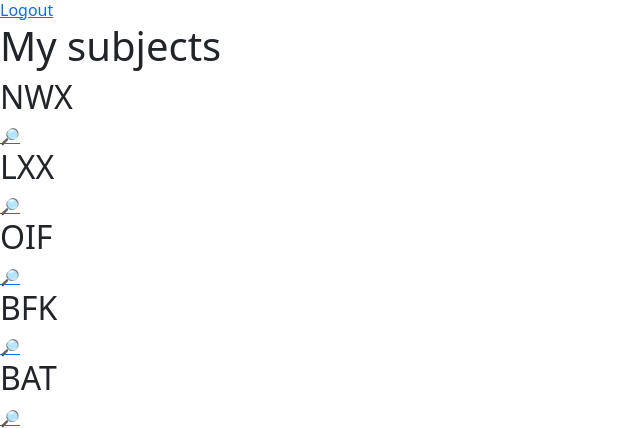
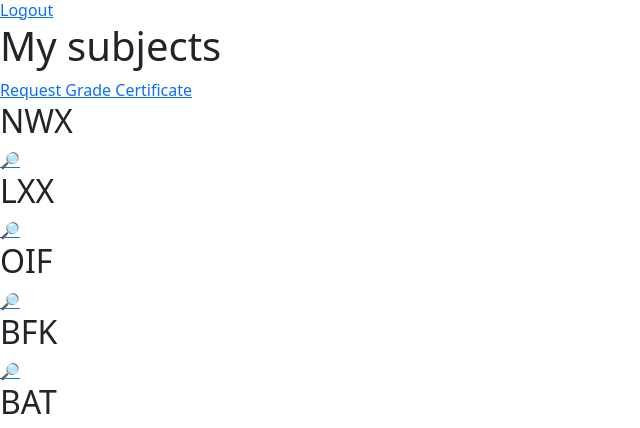
Before and after one commit to JonayKB/Lumino, a Django app: page /en/subjects/ in a window 1280 px wide. Shown: the part 118-546 px from the top of the page, without its empty margins (0-640 px from the left). Run offline with Django 5.2, Linux system fonts and the light colour scheme; a user stored in the database is signed in; data comes from the database, SQL or seed files in the repository; some libraries are stand-ins or nearby versions.

Commit message:
starign email

```diff
--- a/lumino/accounts/signals.py
+++ b/lumino/accounts/signals.py
@@ -1,7 +1,6 @@
 from django.db.models.signals import post_save
 from django.dispatch import receiver
 from users.models import Profile
-from django.conf import settings
 from django.contrib.auth import get_user_model
 
 
--- a/lumino/main/urls.py
+++ b/lumino/main/urls.py
@@ -26,6 +26,7 @@ urlpatterns = (
         path('subjects/', include('subjects.urls')),
         path('users/', include('users.urls')),
         path('admin/', admin.site.urls),
+        path('django-rq/', include('django_rq.urls')),
         path('', include('shared.urls')),
         path('', include('accounts.urls')),
         path('', include('django.conf.urls.i18n')),
--- /dev/null
+++ b/lumino/subjects/templates/emails/certificate.html
@@ -0,0 +1 @@
+<h1>THIS IS A TEST</h1>
--- a/lumino/subjects/templates/subjects/subject/list.html
+++ b/lumino/subjects/templates/subjects/subject/list.html
@@ -8,6 +8,9 @@
       <div class="message {{ message.tags }}">{{ message }}</div>
     {% endfor %}
   </div>
+  {% if user.profile.is_student %}
+  <a href="{% url 'subjects:request-certificate' %}">{% translate "Request Grade Certificate" %}</a>
+  {% endif %}
   <div class="subject-list">
     {% for subject in user_subjects %}
       {% include 'subjects/subject/component.html' %}
--- a/lumino/subjects/views.py
+++ b/lumino/subjects/views.py
@@ -1,9 +1,10 @@
 from django.shortcuts import render, redirect
 from shared.decorators import student_required, teacher_required
-from .models import Lesson, Subject,Enrollment
+from .models import Lesson, Subject
 from django.contrib.auth.decorators import login_required
 from .forms import SubjectEnrollForm, SubjectUnenrollForm,  EnrollmentMarkFormSet
 from django.contrib import messages
+from .tasks import deliver_certificate
 @login_required
 def subject_list(request):
     return render(request, 'subjects/subject/list.html')
@@ -64,7 +65,6 @@ def mark_list(request, subject: Subject):
     return render(request,'subjects/enrollment/mark_list.html',{'subject':subject})
 
 
-## TODO
 @login_required
 @teacher_required
 def edit_marks(request, subject: Subject ):
@@ -86,4 +86,13 @@ def edit_marks(request, subject: Subject ):
 @login_required
 @student_required
 def request_certificate(request):
-    pass
+    if  not request.user.enrolled.exists():
+        messages.error(request, "You're not enrolled in any subject")
+    elif request.user.enrolled.filter(enrollments__mark__isnull=True).exists():
+        messages.error(request, "You have some ungraded subjects")
+
+    else:
+        deliver_certificate.delay(request.build_absolute_uri(),request.user)
+        messages.success(request,f"You will get the grade certificate quite soon at {request.user.email}")
+
+    return redirect('subjects:subject-list')
```
Also changed, not shown: lumino/main/settings.py (+13 -0 lines), lumino/subjects/tasks.py (+34 -2 lines), lumino/shared/static/css/mail_styles.css (added), 3 other files.
